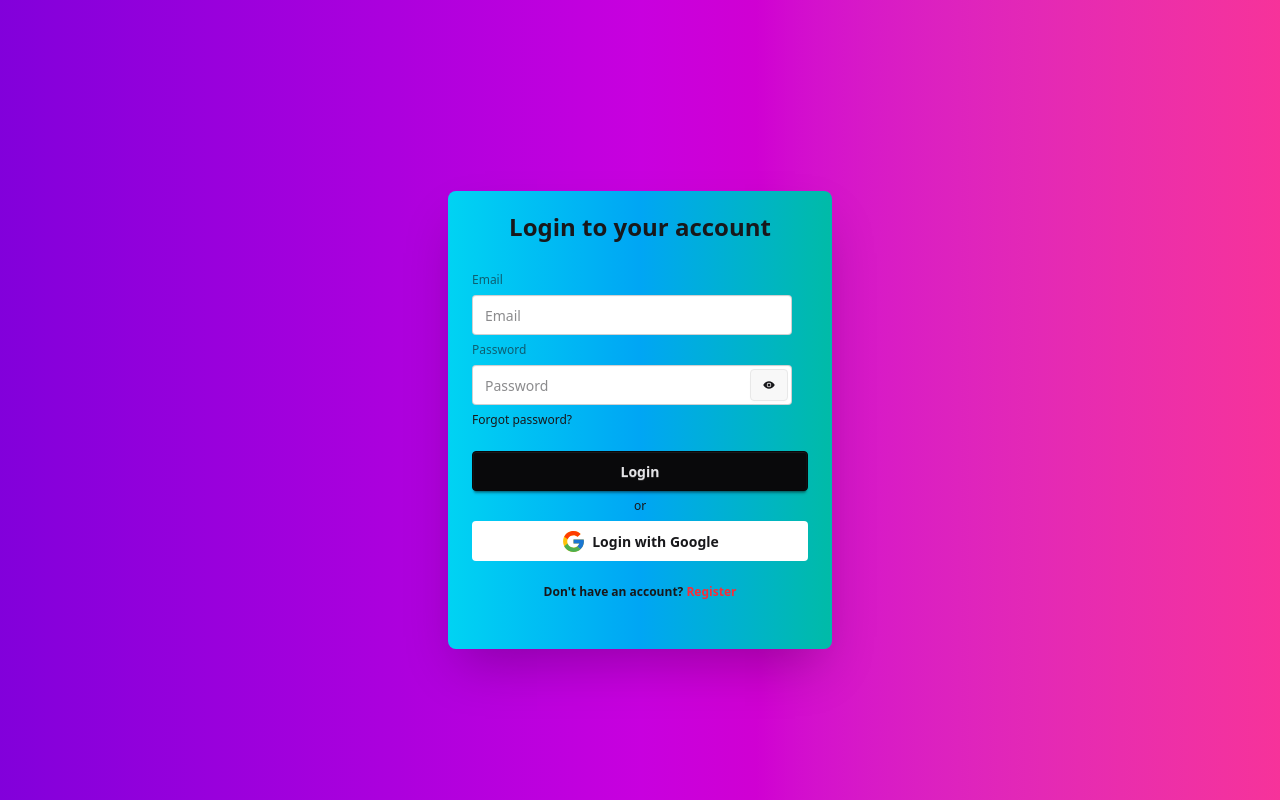
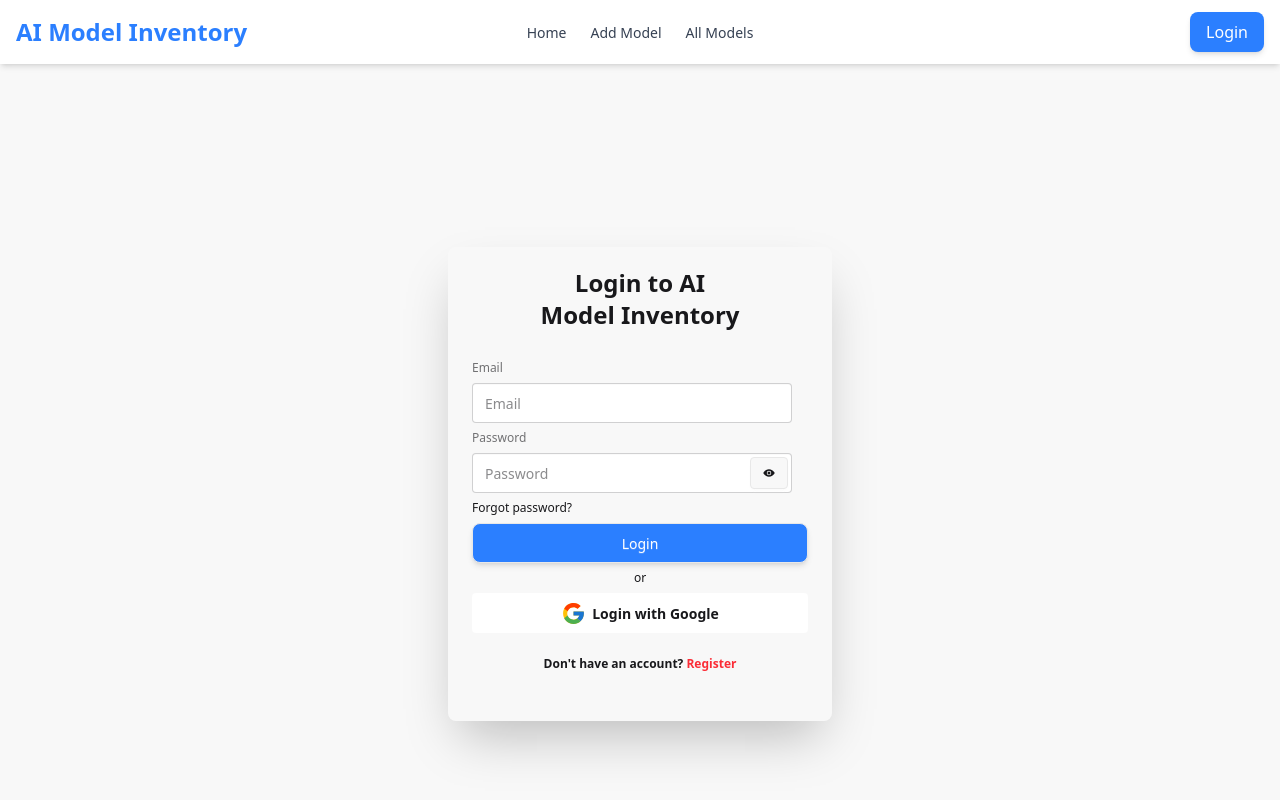
Before and after one commit to Tanzeem74/AI-Inventory-Model-Client, a React (Vite) app: page /auth/login in a window 1280 px wide. Shown: the top 800 px of the page. Built offline with nearby package versions, Linux system fonts and the light colour scheme; no server answers.

Commit message:
login page added

```diff
--- /dev/null
+++ b/src/components/Home.jsx
@@ -0,0 +1,11 @@
+import React from 'react';
+
+const Home = () => {
+    return (
+        <div>
+
+        </div>
+    );
+};
+
+export default Home;
--- a/src/layout.jsx/AuthLayout.jsx
+++ b/src/layout.jsx/AuthLayout.jsx
@@ -1,16 +1,19 @@
 import React from 'react';
 import { Outlet } from 'react-router';
+import Navbar from '../components/Navbar';
+import Footer from '../components/Footer';
 
 const AuthLayout = () => {
     return (
-        <div className='bg-base-200 min-h-screen bg-linear-to-r from-purple-700 via-fuchsia-600 to-pink-500
-        '>
+        <div className='bg-base-200 min-h-screen'>
             <header className=''>
+                <Navbar></Navbar>
             </header>
-            <main className='container mx-auto py-5'>
+            <main className='container mx-auto py-5 min-h-screen'>
                 <Outlet></Outlet>
             </main>
             <footer>
+                <Footer></Footer>
             </footer>
         </div>
     );
--- a/src/layout.jsx/HomeLayout.jsx
+++ b/src/layout.jsx/HomeLayout.jsx
@@ -7,11 +7,11 @@ import Footer from '../components/Footer';
 const HomeLayout = () => {
     const {state}=useNavigation();
     return (
-        <div>
+        <div className=''>
             <header>
                 <Navbar></Navbar>
             </header>
-            <main>
+            <main className='min-h-screen'>
                 {state == 'loading' ? <Loading></Loading> : <Outlet></Outlet>}
             </main>
             <footer>
--- a/src/pages/Login.jsx
+++ b/src/pages/Login.jsx
@@ -48,9 +48,9 @@ const Login = () => {
     }
     return (
         <div className='flex justify-center min-h-screen items-center'>
-            <div className="card bg-linear-to-r from-cyan-400 via-sky-500 to-teal-500
+            <div className="card
                 w-full max-w-sm shrink-0 shadow-2xl py-5">
-                <h2 className='font-semibold text-2xl text-center'>Login to your account</h2>
+                <h2 className='font-bold text-2xl text-center'>Login to AI <br /> Model Inventory</h2>
                 <form onSubmit={handleLogin} className="card-body">
                     <fieldset className="fieldset">
                         <label className="label">Email</label>
@@ -71,7 +71,7 @@ const Login = () => {
                         <Link to='/auth/forget-pass' ><a className="link link-hover">Forgot password?</a></Link>
 
                         {error && <p className='text-red-500 text-xs font-semibold'>{error}</p>}
-                        <button type='submit' className="btn btn-neutral mt-4">Login</button>
+                        <button type='submit' className="btn bg-blue-500 hover:bg-blue-600 text-white px-4 py-2 rounded-lg font-medium shadow-md">Login</button>
                         <p className='text-center'>or</p>
                         <button onClick={handleLoginGoogle} className='btn btn-outline border-0 w-full bg-base-100'> <FcGoogle size={25} /> Login with Google</button>
                         <p className='font-semibold text-center mt-4'>Don't have an account? <Link className='text-red-500 font-semibold' to='/auth/register' >Register</Link> </p>
--- a/src/pages/Register.jsx
+++ b/src/pages/Register.jsx
@@ -49,7 +49,7 @@ const Register = () => {
     }
     return (
         <div className='flex justify-center min-h-screen items-center'>
-            <div className="card bg-linear-to-r from-cyan-500 via-sky-500 to-teal-600
+            <div className="card
              w-full max-w-sm shrink-0 shadow-2xl py-5">
                 <h2 className='font-semibold text-2xl text-center'>Register an account</h2>
                 <form onSubmit={handleRegister} className="card-body">
```
